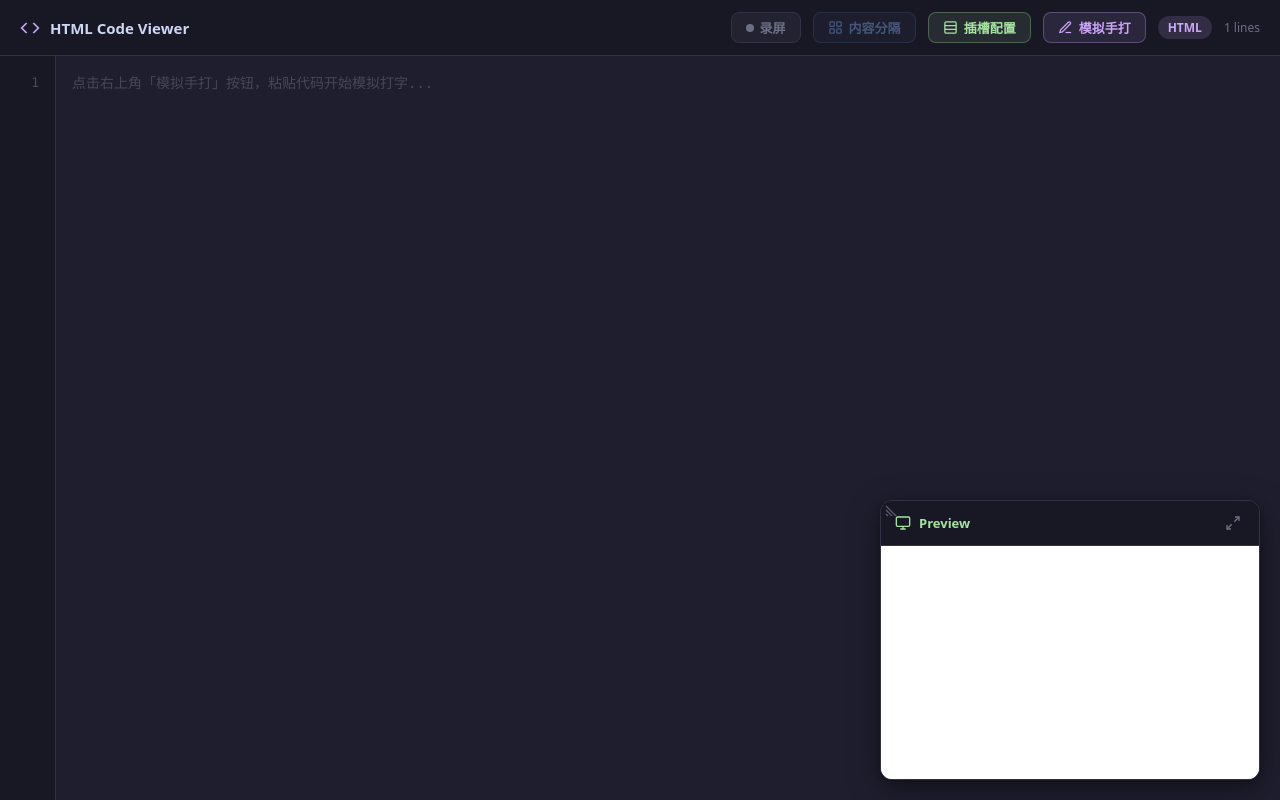
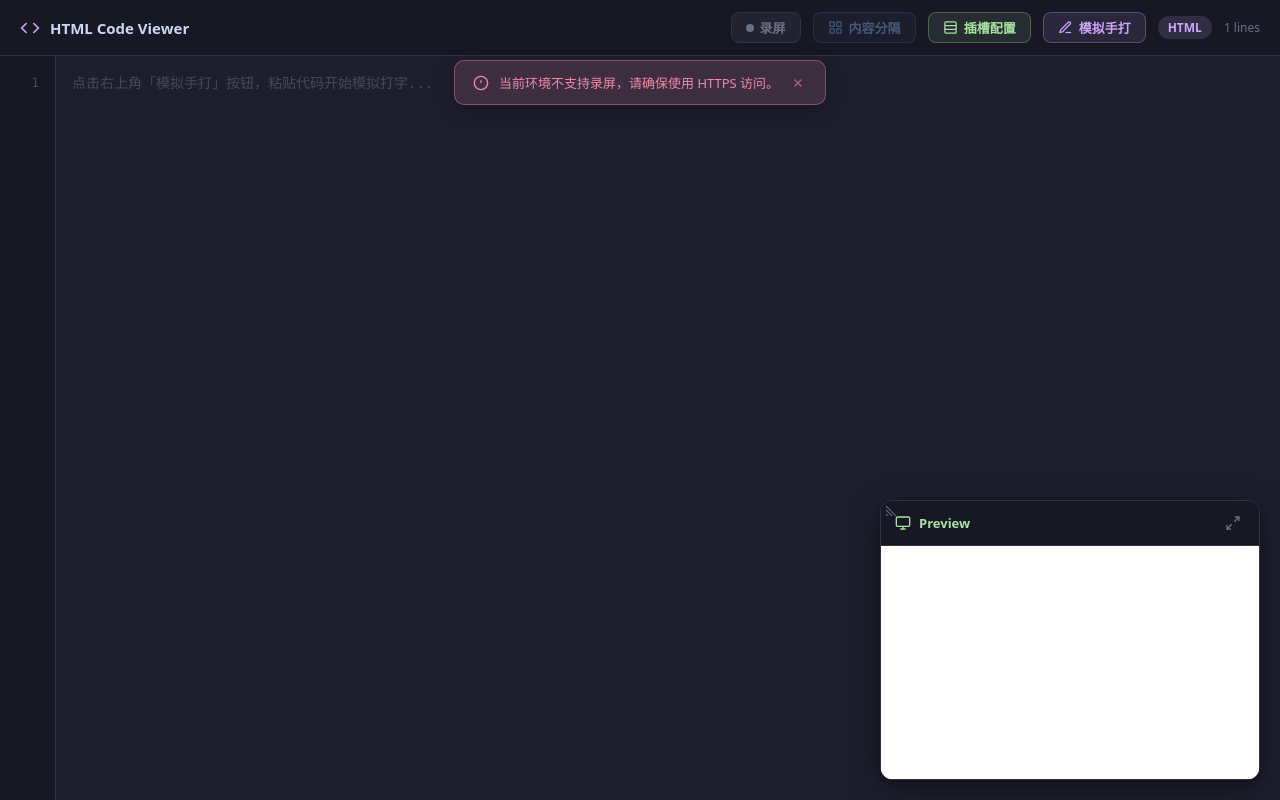
Before and after one commit to yongtaozheng/code-edit-video, a Vue app: page / in a window 1280 px wide. Both pictures are taken after a click on the button "录屏". Built offline with nearby package versions, Linux system fonts and the light colour scheme.

Commit message:
录屏优化

```diff
--- a/src/components/CodeDisplay.vue
+++ b/src/components/CodeDisplay.vue
@@ -1,5 +1,5 @@
 <script setup lang="ts">
-import { ref, onMounted, onUnmounted } from 'vue'
+import { ref, watch, onMounted, onUnmounted } from 'vue'
 import type { SpeedPreset } from '../types'
 import { initHighlighter } from '../utils/highlight'
 
@@ -78,6 +78,15 @@ const keyboard = useKeyboardHandler({
   closePasteModal: () => closePasteModal(),
   typeManualChunk: typingEngine.typeManualChunk,
   togglePause: typingEngine.togglePause,
+})
+
+// ==================== Recording Error Auto-dismiss ====================
+watch(recording.recordingError, (val) => {
+  if (val) {
+    setTimeout(() => {
+      recording.recordingError.value = ''
+    }, 6000)
+  }
 })
 
 // ==================== Paste Modal Functions ====================
@@ -171,6 +180,24 @@ onUnmounted(() => {
         <span class="line-count">{{ editorScroll.lineNumbers.value.length }} lines</span>
       </div>
     </header>
+
+    <!-- Recording Error Toast -->
+    <Transition name="toast">
+      <div v-if="recording.recordingError.value" class="recording-error-toast">
+        <svg viewBox="0 0 24 24" fill="none" stroke="currentColor" stroke-width="2" width="16" height="16">
+          <circle cx="12" cy="12" r="10" />
+          <line x1="12" y1="8" x2="12" y2="12" />
+          <line x1="12" y1="16" x2="12.01" y2="16" />
+        </svg>
+        <span>{{ recording.recordingError.value }}</span>
+        <button class="toast-close" @click="recording.recordingError.value = ''">
+          <svg viewBox="0 0 24 24" fill="none" stroke="currentColor" stroke-width="2" width="14" height="14">
+            <line x1="18" y1="6" x2="6" y2="18" />
+            <line x1="6" y1="6" x2="18" y2="18" />
+          </svg>
+        </button>
+      </div>
+    </Transition>
 
     <!-- Typing Control Bar -->
     <TypingControlBar
@@ -633,6 +660,71 @@ onUnmounted(() => {
   background: #45475a;
 }
 
+/* Recording Error Toast */
+.recording-error-toast {
+  position: absolute;
+  top: 60px;
+  left: 50%;
+  transform: translateX(-50%);
+  z-index: 100;
+  display: flex;
+  align-items: center;
+  gap: 10px;
+  padding: 12px 18px;
+  background: rgba(243, 139, 168, 0.15);
+  border: 1px solid rgba(243, 139, 168, 0.4);
+  border-radius: 10px;
+  color: #f38ba8;
+  font-size: 13px;
+  font-weight: 500;
+  font-family: system-ui, sans-serif;
+  backdrop-filter: blur(12px);
+  box-shadow: 0 4px 20px rgba(0, 0, 0, 0.3);
+  max-width: 90%;
+  white-space: nowrap;
+}
+
+.recording-error-toast svg {
+  flex-shrink: 0;
+}
+
+.toast-close {
+  display: flex;
+  align-items: center;
+  justify-content: center;
+  background: none;
+  border: none;
+  color: #f38ba8;
+  cursor: pointer;
+  padding: 2px;
+  border-radius: 4px;
+  opacity: 0.6;
+  transition: opacity 0.2s;
+  flex-shrink: 0;
+}
+
+.toast-close:hover {
+  opacity: 1;
+}
+
+.toast-enter-active {
+  transition: all 0.3s ease-out;
+}
+
+.toast-leave-active {
+  transition: all 0.3s ease-in;
+}
+
+.toast-enter-from {
+  opacity: 0;
+  transform: translateX(-50%) translateY(-10px);
+}
+
+.toast-leave-to {
+  opacity: 0;
+  transform: translateX(-50%) translateY(-10px);
+}
+
 /* Responsive */
 @media (max-width: 768px) {
   .line-numbers {
--- a/src/composables/useScreenRecording.ts
+++ b/src/composables/useScreenRecording.ts
@@ -7,6 +7,7 @@ export function useScreenRecording() {
   const isRecording = ref(false)
   const isAutoRecording = ref(false)
   const recordingDuration = ref('00:00')
+  const recordingError = ref('')
 
   // Private state
   const mediaRecorder = ref<MediaRecorder | null>(null)
@@ -85,8 +86,26 @@ export function useScreenRecording() {
     }
   }
 
+  function checkRecordingSupport(): string | null {
+    if (!window.isSecureContext) {
+      return '录屏功能需要在安全上下文（HTTPS）下使用。当前页面不是通过 HTTPS 访问的，请配置 HTTPS 后重试。'
+    }
+    if (!navigator.mediaDevices || !navigator.mediaDevices.getDisplayMedia) {
+      return '当前浏览器不支持录屏功能（缺少 getDisplayMedia API），请使用最新版 Chrome / Edge 浏览器。'
+    }
+    return null
+  }
+
   async function startRecording(auto: boolean = false): Promise<boolean> {
     if (isRecording.value) return true
+
+    recordingError.value = ''
+
+    const supportError = checkRecordingSupport()
+    if (supportError) {
+      recordingError.value = supportError
+      return false
+    }
 
     try {
       const stream = await navigator.mediaDevices.getDisplayMedia({
@@ -127,8 +146,17 @@ export function useScreenRecording() {
       recordingTimerInterval.value = setInterval(updateRecordingDuration, 1000)
 
       return true
-    } catch (err) {
+    } catch (err: any) {
       console.warn('Screen recording permission denied or failed:', err)
+      if (err?.name === 'NotAllowedError') {
+        recordingError.value = '录屏权限被拒绝，请在弹出的权限对话框中允许屏幕共享。'
+      } else if (err?.name === 'NotFoundError') {
+        recordingError.value = '未找到可用的屏幕共享源。'
+      } else if (err?.name === 'NotSupportedError') {
+        recordingError.value = '当前环境不支持录屏，请确保使用 HTTPS 访问。'
+      } else {
+        recordingError.value = `录屏启动失败: ${err?.message || '未知错误'}`
+      }
       cleanupRecordingResources()
       return false
     }
@@ -148,6 +176,8 @@ export function useScreenRecording() {
     isRecording,
     isAutoRecording,
     recordingDuration,
+    recordingError,
+    checkRecordingSupport,
     startRecording,
     toggleManualRecording,
     stopRecordingAndDownload,
```
